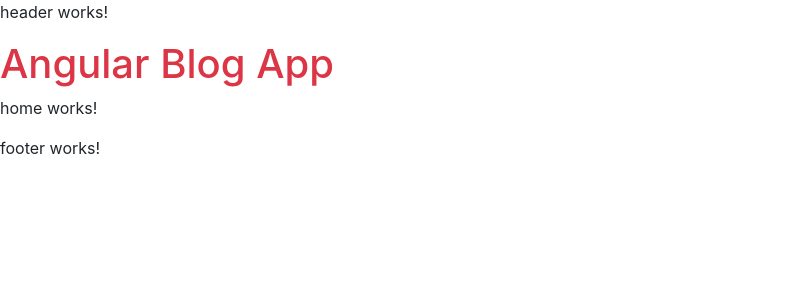
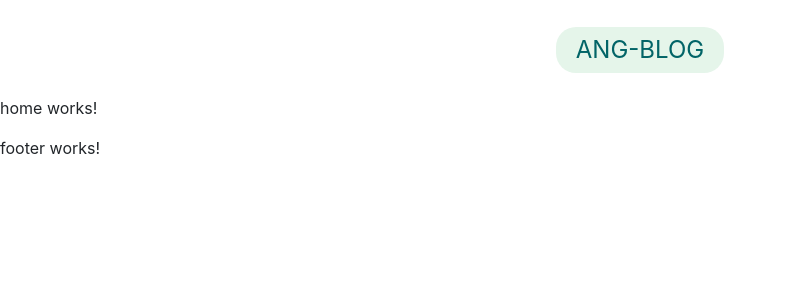
Before and after one commit to iamlydial/angular-blog, an Angular app: page / in a window 1280 px wide. Shown: the top 300 px of the page, without its empty margins (0-786 px from the left). Built offline with nearby package versions, Linux system fonts and the light colour scheme.

Commit message:
style header component

```diff
--- a/src/app/app.component.html
+++ b/src/app/app.component.html
@@ -1,4 +1,5 @@
 <app-header></app-header>
+<app-category-navbar></app-category-navbar>
 <h1 class="text-danger">Angular Blog App</h1>
 <router-outlet></router-outlet>
 <app-footer></app-footer>
--- a/src/app/app.component.ts
+++ b/src/app/app.component.ts
@@ -3,11 +3,12 @@
 import { RouterOutlet } from '@angular/router';
 import { HeaderComponent } from './layouts/header/header.component';
 import { FooterComponent } from './layouts/footer/footer.component';
+import { CategoryNavbarComponent } from "./layouts/category-navbar/category-navbar.component";
 
 @Component({
   selector: 'app-root',
   standalone: true,
-  imports: [CommonModule, RouterOutlet, HeaderComponent, FooterComponent],
+  imports: [CommonModule, RouterOutlet, HeaderComponent, FooterComponent, CategoryNavbarComponent],
   templateUrl: './app.component.html',
   styleUrl: './app.component.css'
 })
--- a/src/app/layouts/header/header.component.css
+++ b/src/app/layouts/header/header.component.css
@@ -0,0 +1,11 @@
+header {
+  height: 100px;
+}
+
+.site-logo {
+  padding: 5px 20px;
+  border-radius: 20px;
+  background-color: var(--secondary-color);
+  color: var(--primary-color);
+  font-size: 1.5em;
+}
--- a/src/app/layouts/header/header.component.html
+++ b/src/app/layouts/header/header.component.html
@@ -1 +1,5 @@
-<p>header works!</p>
+<header class="navbar navbar-expand-lg fixed-top bg-white">
+  <div class="container justify-content-center">
+    <a href="#" class="site-logo">ANG-BLOG</a>
+  </div>
+</header>
```
